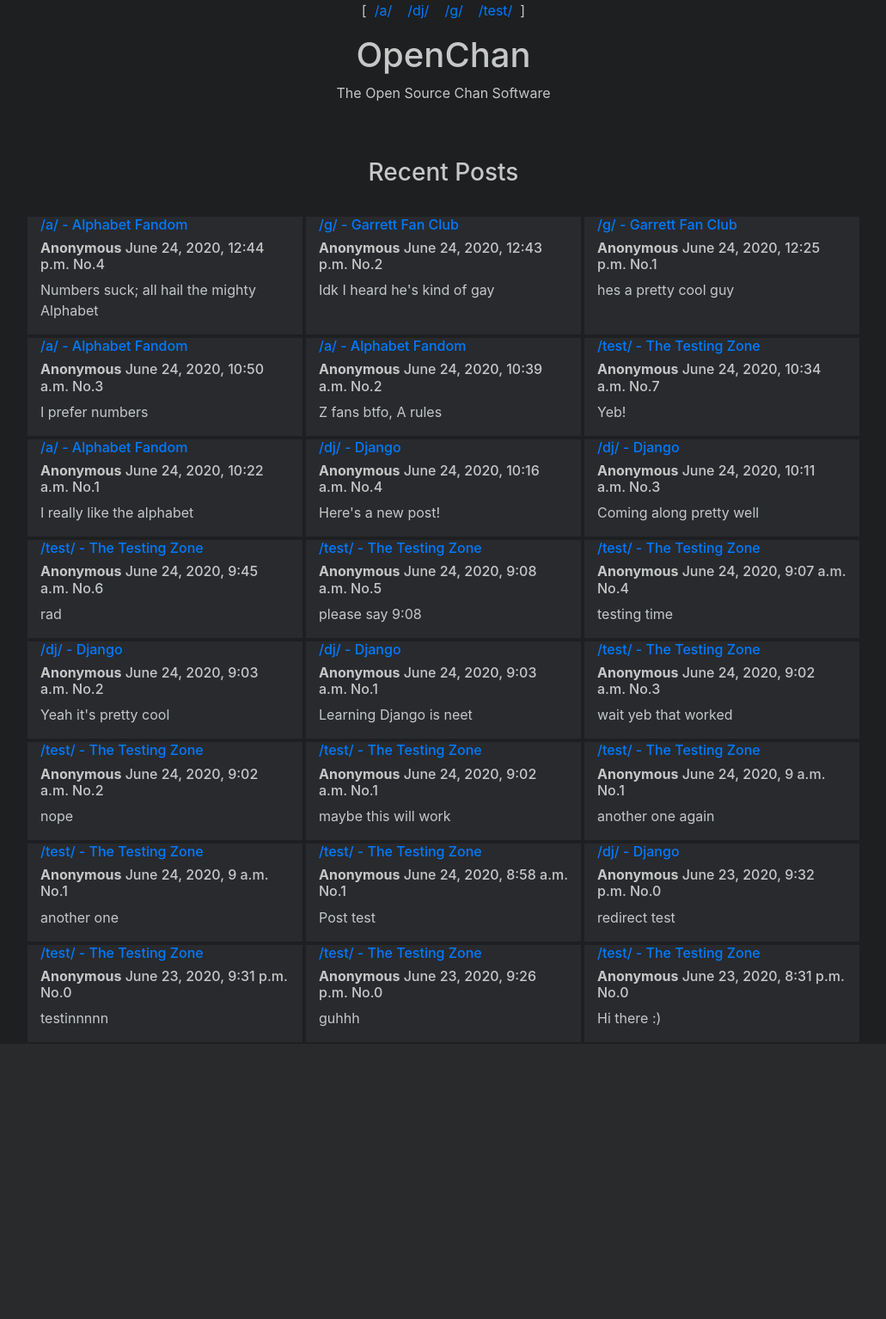
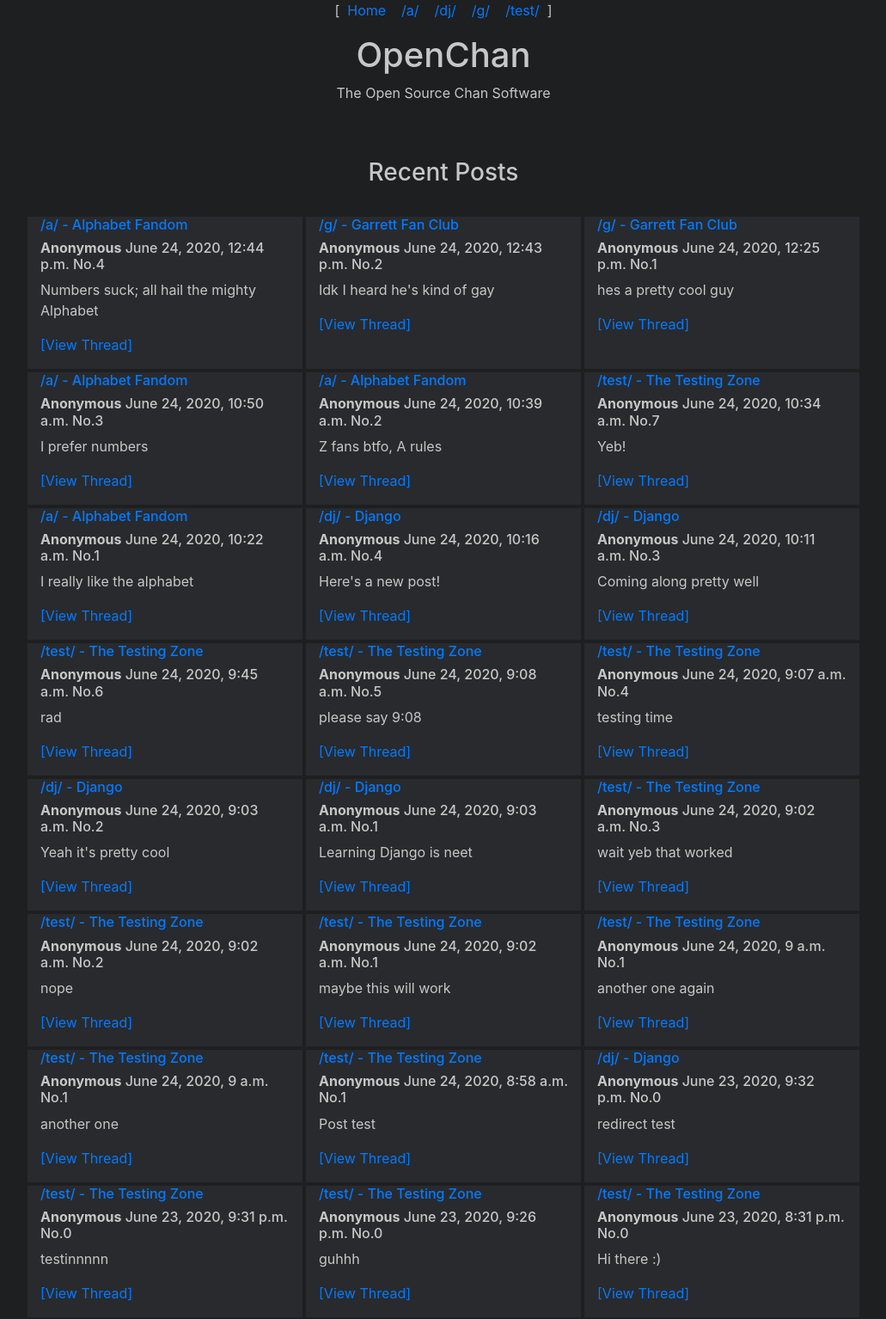
Before and after one commit to austinrseabolt/openchan, a Django app: page / in a window 1280 px wide. Shown: the whole page at 86% size, without its empty margins (124-1155 px from the left). Before the commit the page ends 1194 px from the top, so only its background shows below. Run offline with Django 3.2, Linux system fonts and the light colour scheme; data comes from the database, SQL or seed files in the repository; both versions use the stored data as it was after the commit; some libraries are stand-ins or nearby versions.

Commit message:
Added non-working reply and view thread links

```diff
--- a/src/mainapp/templates/boards/boardlinks.html
+++ b/src/mainapp/templates/boards/boardlinks.html
@@ -1,5 +1,6 @@
 <div class="row justify-content-center">
     <p>[</p>
+    <p> &nbsp <a href="/">Home</a> &nbsp </p>
     {% for board in boards %}
     <p> &nbsp <a href="/{{ board.board_url }}">/{{ board.board_url }}/</a> &nbsp </p>
     {% endfor %}
--- a/src/mainapp/templates/boards/index.html
+++ b/src/mainapp/templates/boards/index.html
@@ -56,6 +56,7 @@
                     <h5>{{ post.post_subject}}</h5>
                     <h6><strong>{{ post.post_name }}</strong>  {{ post.post_date}} No.{{post.local_id}}</h6>
                     <p class="postcontent">{{ post.post_content|truncatewords:20 }}</p>
+                    <p><a href="#">[View Thread]</a></p>
                 </div>
                 {% endfor %}
             </div>
--- a/src/mainapp/templates/boards/post_preview.html
+++ b/src/mainapp/templates/boards/post_preview.html
@@ -6,7 +6,7 @@
 
         <div class="col-md-3 posts">
             <h5>{{ post.post_subject}}</h5>
-            <h6><strong>{{ post.post_name }}</strong>  {{ post.post_date}} No.{{post.local_id}}</h6>
+            <h6><strong>{{ post.post_name }}</strong>  {{ post.post_date}} No.{{post.local_id}} <a href="#"> [Reply]</a></h6>
             <p class="postcontent">{{ post.post_content|truncatewords:20 }}</p>
         </div>
         {% endfor %}
```
Also changed, not shown: src/db.sqlite3, 4 other files.
